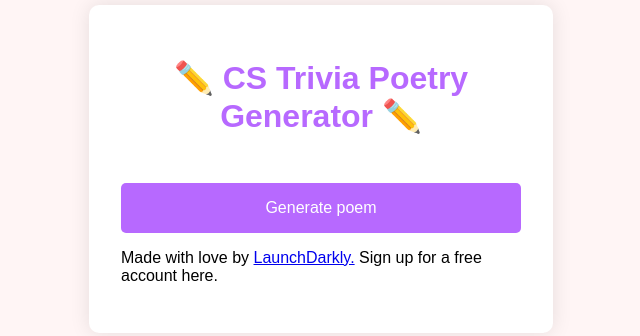
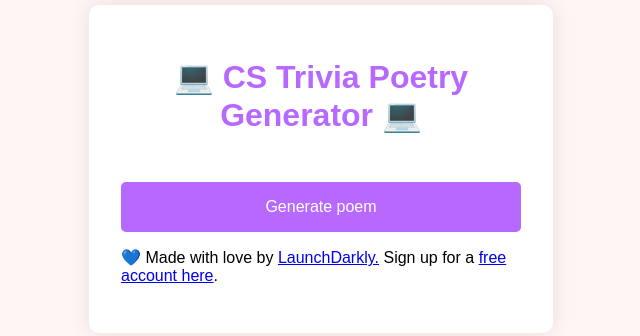
Before and after one commit to annthurium/cs-trivia-demo, a website: page static/index.html in a window 1280 px wide. Shown: the part 231-567 px from the top of the page, without its empty margins (319-959 px from the left). Drawn offline with Linux system fonts and the light colour scheme.

Commit message:
zhush up styling just a bit

```diff
--- a/static/index.html
+++ b/static/index.html
@@ -8,7 +8,7 @@
   </head>
   <body>
     <div class="formContainer">
-      <h1>✏️ CS Trivia Poetry Generator ✏️</h1>
+      <h1>💻 CS Trivia Poetry Generator 💻</h1>
       <button type="button" id="generateBtn">Generate poem</button>
       <div
         id="result"
@@ -16,9 +16,9 @@
         style="white-space: pre-wrap"
       ></div>
       <p>
-        Made with love by
+        💙 Made with love by
         <a href="https://www.launchdarkly.com">LaunchDarkly.</a> Sign up for a
-        <a href="https://app.launchdarkly.com/signup"></a>free account here.
+        <a href="https://app.launchdarkly.com/signup">free account here</a>.
       </p>
     </div>
 
```
